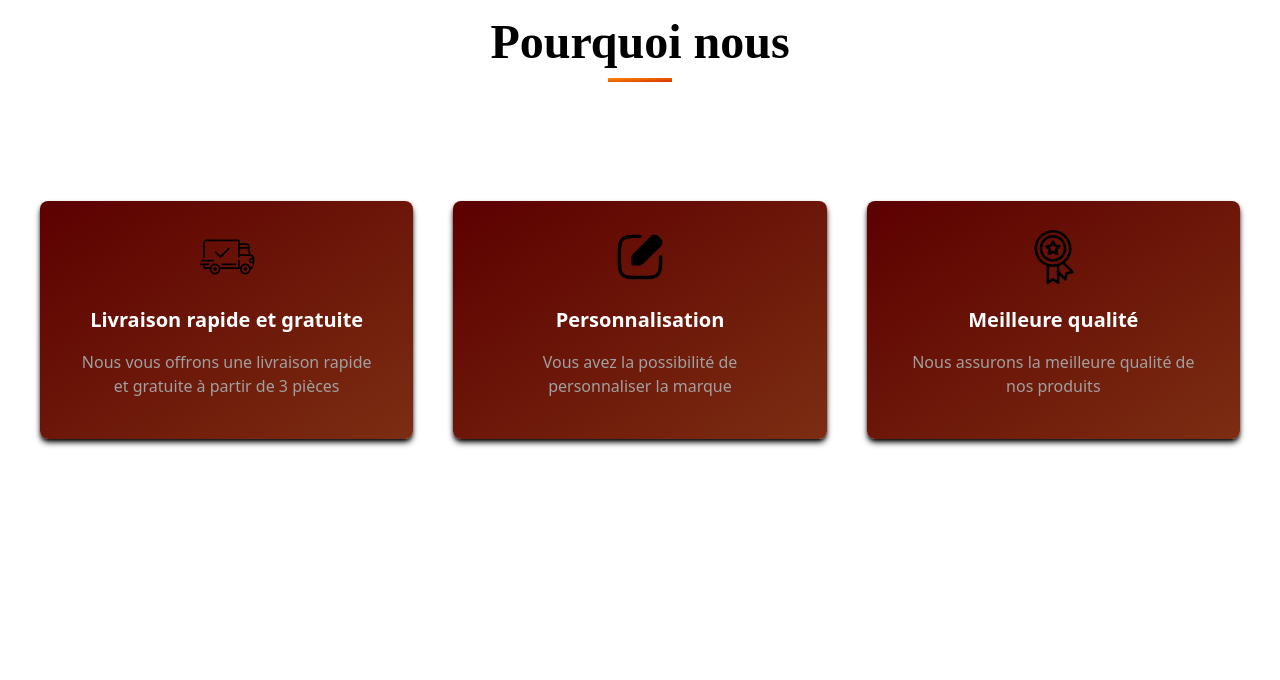
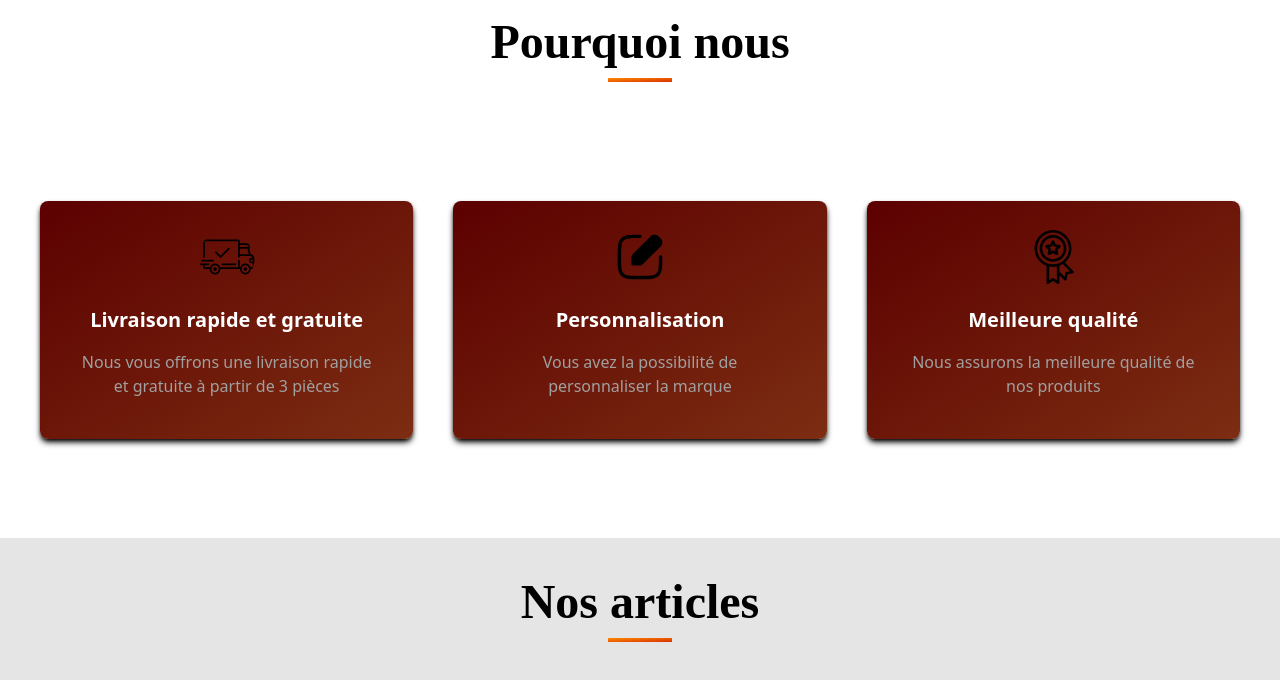
Before and after one commit to Glendas-14/frontVenuDailleurs, a React (Vite) app: page / in a window 1280 px wide. Shown: the part 1462-2142 px from the top of the page. Before the commit the page ends 2000 px from the top, so only its background shows below. Built offline with nearby package versions, Linux system fonts and the light colour scheme.

Commit message:
feat-articleSection added

```diff
--- a/src/components/pages/landingPage.tsx
+++ b/src/components/pages/landingPage.tsx
@@ -73,6 +73,10 @@ export default function LandingPage() {
             <Card title='Meilleure qualité' description='Nous assurons la meilleure qualité de nos produits' imageUrl='/svg/quality.svg'/>
           </div>
         </div>
+        <div id='articleSection' className='h-[35rem] bg-simpleGray py-10 flex flex-col gap-10'>
+          <BigTitle id="articles">Nos articles</BigTitle>
+
+        </div>
     </div>
   )
 }
```
